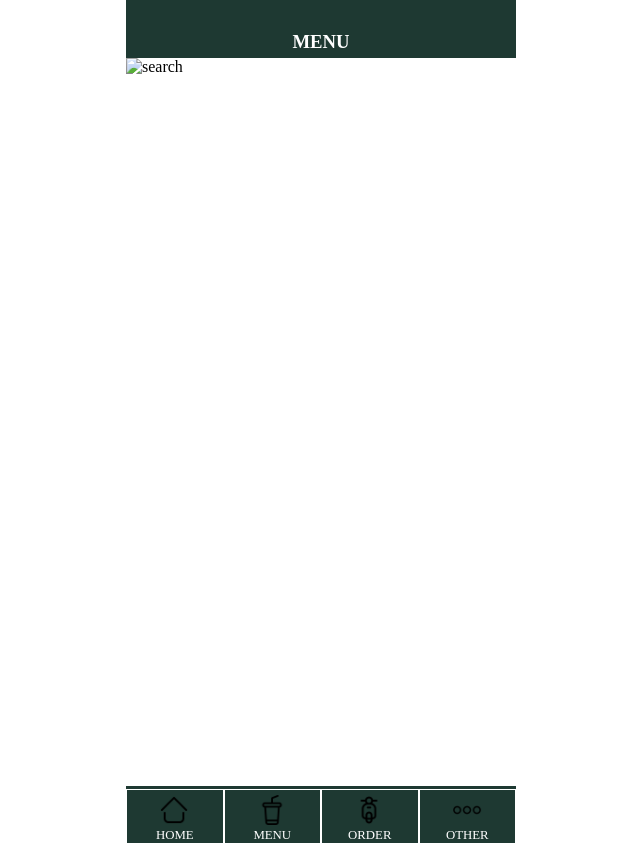
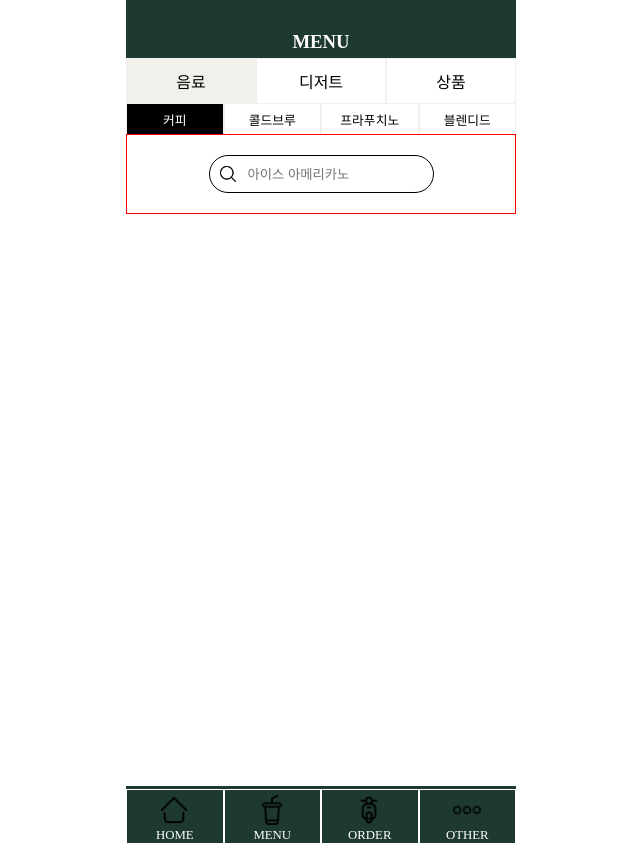
Before and after one commit to baksinyoung/starb, a plain HTML site: page 4.html in a window 1280 px wide. Shown: the whole page, without its empty margins (319-959 px from the left). Drawn offline with nearby package versions, Linux system fonts and the light colour scheme.

Commit message:
Add files via upload

```diff
--- a/4.html
+++ b/4.html
@@ -11,6 +11,7 @@
 		* {margin:0; padding:0; box-sizing:border-box;}
 		img {max-width:100%; }
 		#layout {	max-width:390px; margin:auto; height:844px;	position:relative; }
+		a {color:black; text-decoration:none;}
 
 		::-webkit-scrollbar {
 			 width:1px;
@@ -27,6 +28,41 @@
 		/*공통부분 */
 
 
+
+
+
+
+
+
+
+		ul {list-style:none; display:flex;}
+		li {flex:1; text-align:center; padding:10px 0px; border:1px solid #f1f0eb; }
+
+
+
+
+		.submenu { display:flex; height:30px; align-items:center; overflow:hidden;}
+		.submenu li {flex:1;   border:1px solid #f1f0eb;  }
+		 .submenu li a {margin-bottom:10px; font-size:0.8rem;}
+		 li:hover a {font-weight:bold;}
+
+
+
+
+
+		.choice {background:#f1f0eb; }
+		.subcho, .subcho a {background:black; color:white;}
+
+
+
+		main div {
+			border:1px solid red; text-align:center;
+			display:flex; padding:20px 50px; justify-content:center;
+			}
+		main div img {
+		width:20px; display:block; margin-right:10px;}
+		#fname {border:none;}
+		#line {border:1px solid black; padding:8px; border-radius:30px; }
 		</style>
 
 	</head>
@@ -35,45 +71,29 @@
 			<header>
 				<h3>MENU</h3>
 			</header>
-
-			<!--네비게이션
 			<div>
 				<nav>
 					<ul>
-						<li>
-							<a href="#" class="m">음료</a>
-							<nav class="sm">
-								<a href="#">추천</a>
-								<a href="#">커피</a>
-								<a href="#">콜드브루</a>
-								<a href="#">프라푸치노</a>
-								<a href="#">블렌디드</a>
-							</nav>
-							<li>
-							<a href="#" class="m">디저트</a>
-							<nav class="sm">
-								<a href="#">추천</a>
-								<a href="#">커피</a>
-								<a href="#">콜드브루</a>
-								<a href="#">프라푸치노</a>
-								<a href="#">블렌디드</a>
-							</nav>
-							<a href="#" class="m">상품</a>
-							<nav class="sm">
-								<a href="#">추천</a>
-								<a href="#">커피</a>
-								<a href="#">콜드브루</a>
-								<a href="#">프라푸치노</a>
-								<a href="#">블렌디드</a>
-							</nav>
-						</li>
+						<li class="choice"><a href="4.html">음료</a></li>
+						<li><a href="#" >디저트</a></li>
+						<li><a href="#" >상품</a></li>
+					</ul>
+					<ul class="submenu">
+						<li class="subcho"><a href="4.html" >커피</a></li>
+						<li><a href="4-1.html" >콜드브루</a></li>
+						<li><a href="4-2.html" >프라푸치노</a></li>
+						<li><a href="4-3.html">블렌디드</a></li>
 					</ul>
 				</nav>
 			</div>
-			-->
+
+
 			<main>
 				<div>
-					<img src="img/search.png" alt="search">
+					<div id="line">
+						<img src="img/search.png" alt="search">
+						<input type="text" id="fname" placeholder="아이스 아메리카노"></input>
+					</div>
 				</div>
 			</main>
 			<footer>
```
Also changed, not shown: img/search.png (added).
